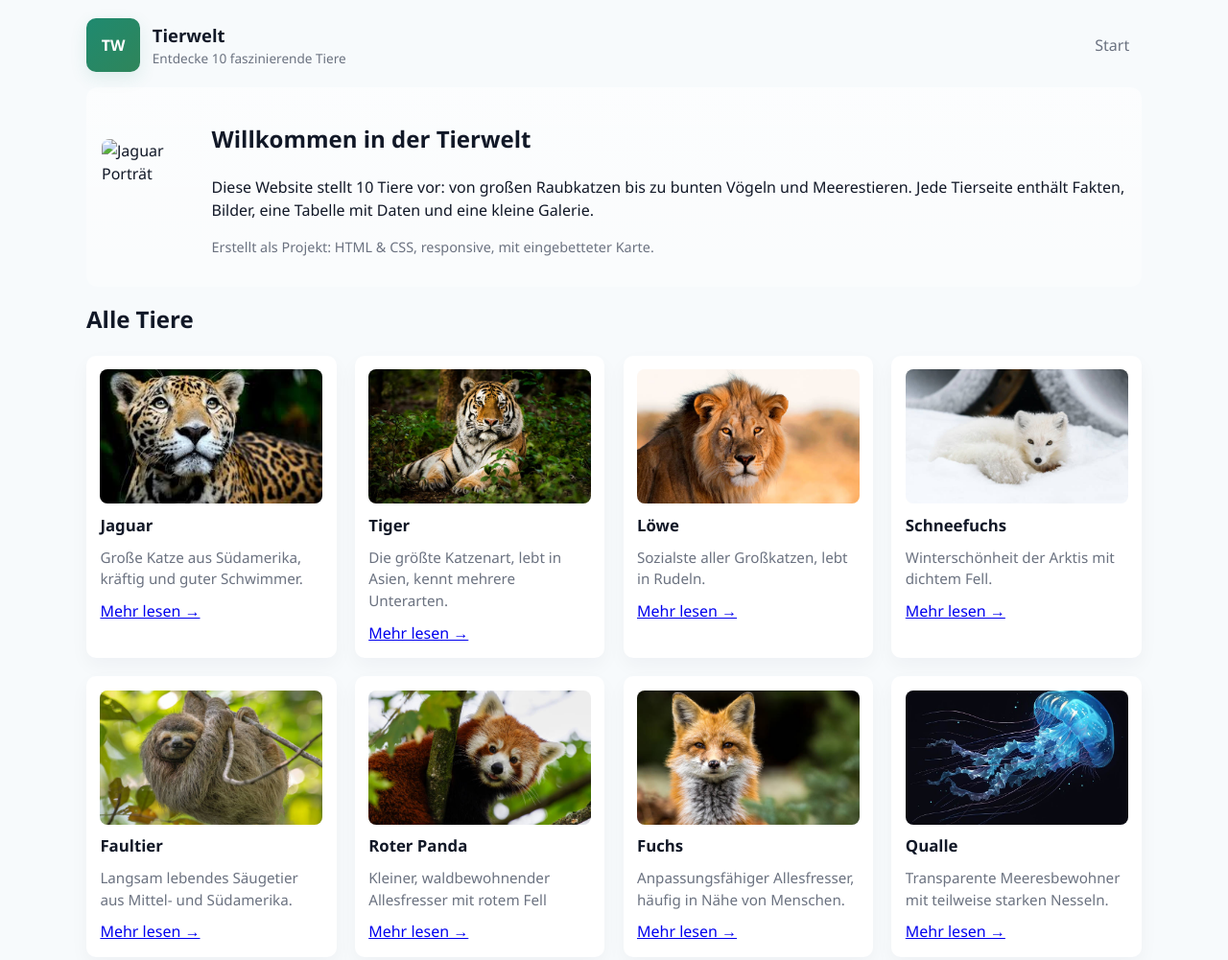
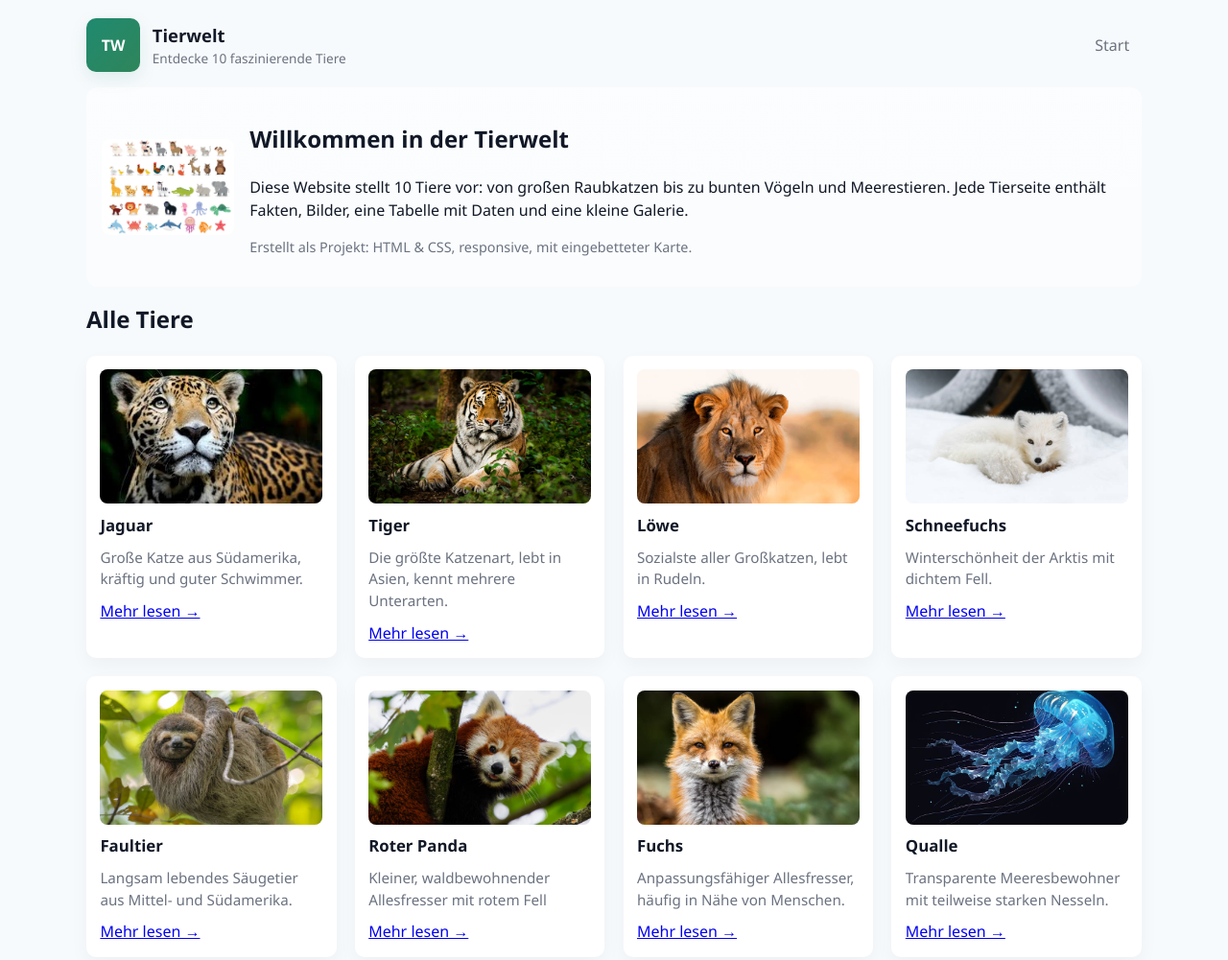
Before and after one commit to Latifa-0/Tierwebseite, a plain HTML site: page index.html in a window 1280 px wide. Shown: the top 1001 px of the page at 96% size. Drawn offline with Linux system fonts and the light colour scheme.

Commit message:
Update index.html

```diff
--- a/index.html
+++ b/index.html
@@ -24,7 +24,7 @@
     </header>
 
     <section class="hero" aria-labelledby="hero-title">
-      <img src="Logo.jpg" alt="Jaguar Porträt">
+      <img src="assets/Logo.jpg" alt="Jaguar Porträt">
       <div>
         <h2 id="hero-title">Willkommen in der Tierwelt</h2>
         <p class="lead">Diese Website stellt 10 Tiere vor: von großen Raubkatzen bis zu bunten Vögeln und Meerestieren. Jede Tierseite enthält Fakten, Bilder, eine Tabelle mit Daten und eine kleine Galerie.</p>
```
